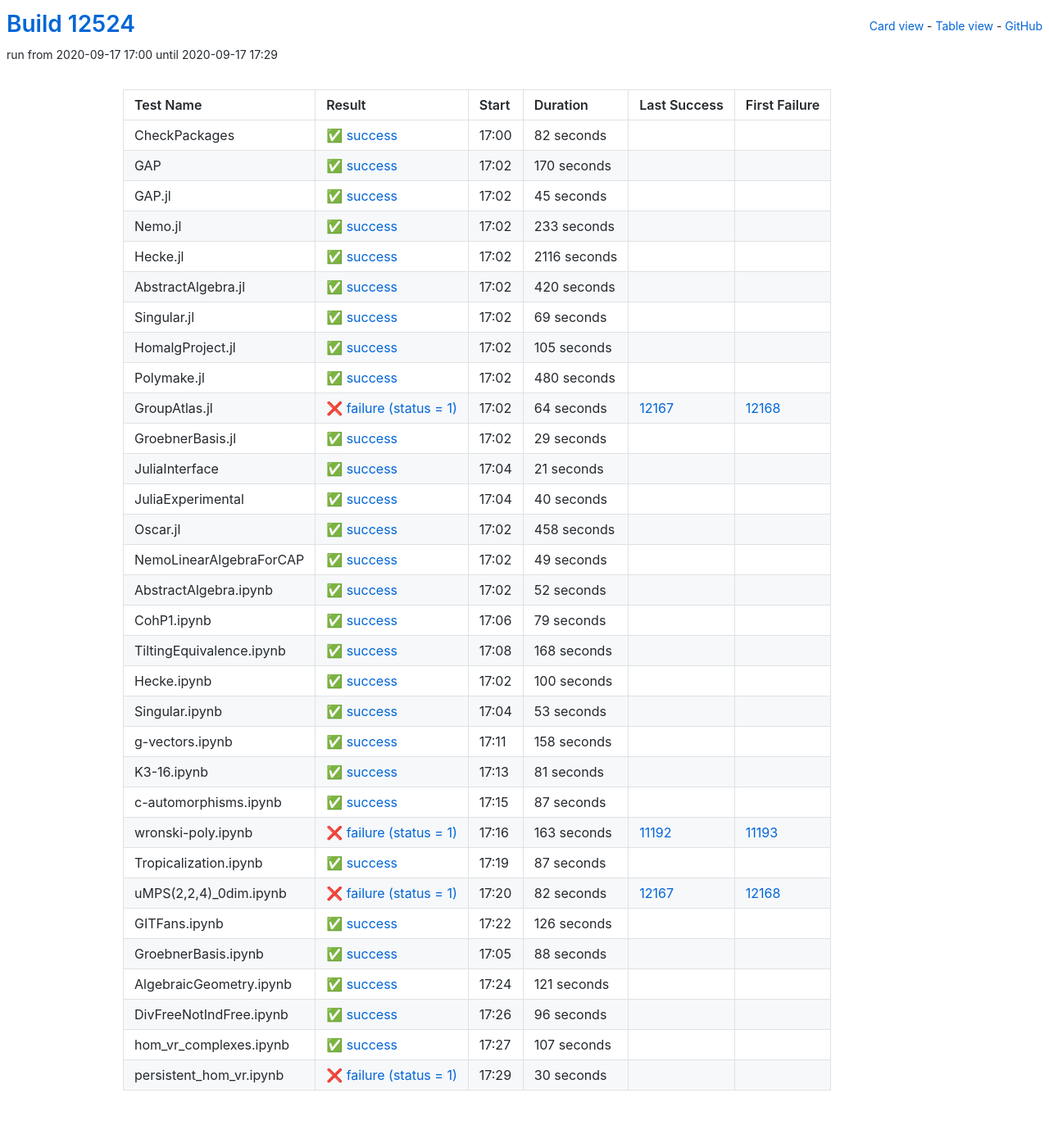
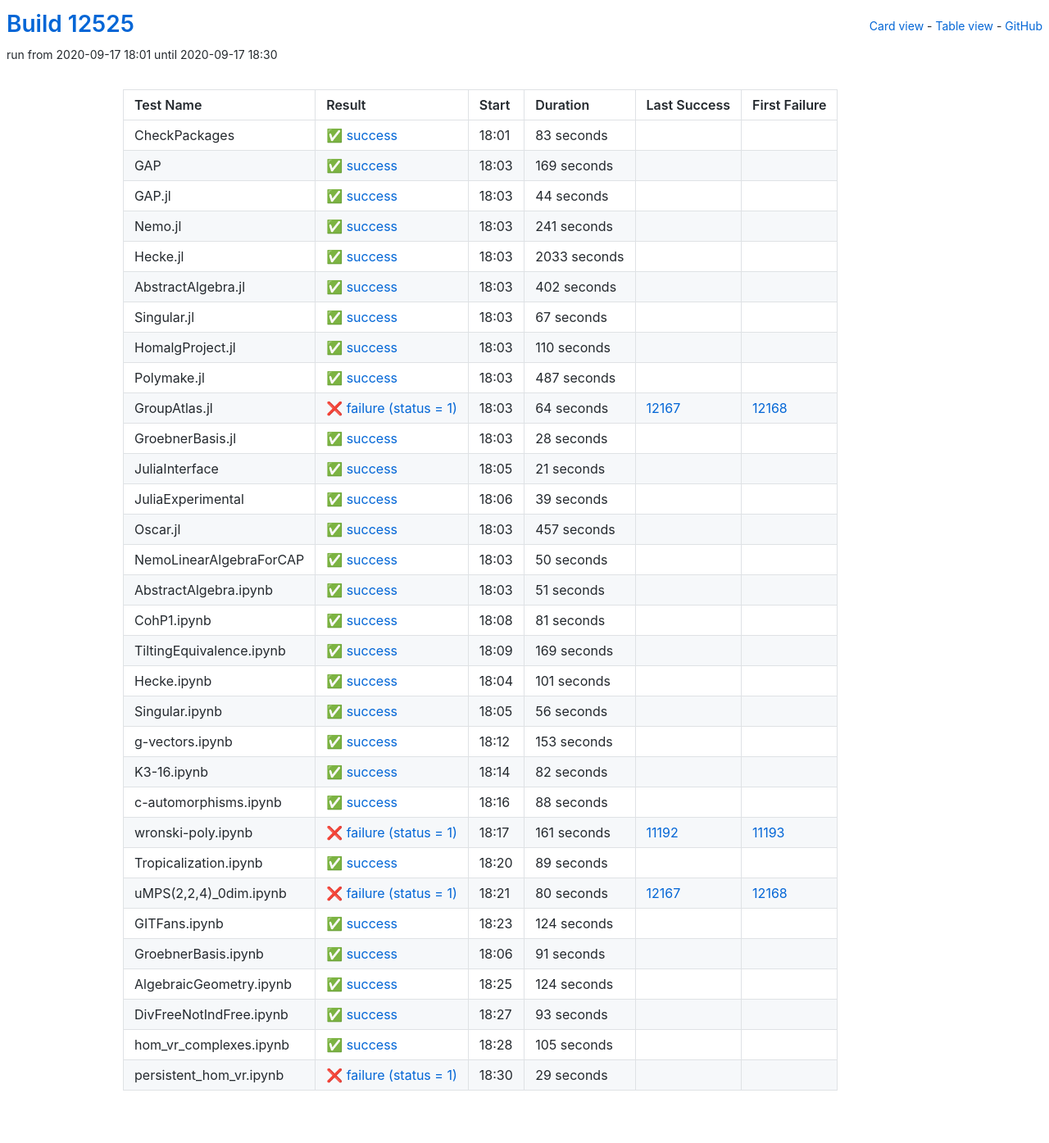
Before and after one commit to oscar-system/oscar-ci-status, a Jekyll site: the page built from table.html, in a window 1280 px wide. Shown: the whole page at 82% size. Built offline with Jekyll 4.4.1, drawn with Linux system fonts in a browser that asks for light colours.

Commit message:
Build #12525

```diff
--- a/_data/ci.yml
+++ b/_data/ci.yml
@@ -1,6 +1,6 @@
 ---
-build: 12524
-build_url: https://oscarci.mathematik.uni-kl.de/job/oscar/12524/
+build: 12525
+build_url: https://oscarci.mathematik.uni-kl.de/job/oscar/12525/
 job: oscar
 organization: oscar-system
 repo: oscar-ci-status
@@ -8,116 +8,116 @@
 tests:
 - name: CheckPackages
   id: checkpackages
-  log: https://oscarci.mathematik.uni-kl.de/job/oscar/12524/artifact/logs/build-12524/CheckPackages.log
-  start: 2020-09-17 17:00
+  log: https://oscarci.mathematik.uni-kl.de/job/oscar/12525/artifact/logs/build-12525/CheckPackages.log
+  start: 2020-09-17 18:01
   success: true
   exitcode: 0
   status: success
-  duration: 82
+  duration: 83
   last_success: false
   last_success_url:
   first_failure: false
   first_failure_url:
 - name: GAP
   id: gap
-  log: https://oscarci.mathematik.uni-kl.de/job/oscar/12524/artifact/logs/build-12524/GAP.log
-  start: 2020-09-17 17:02
+  log: https://oscarci.mathematik.uni-kl.de/job/oscar/12525/artifact/logs/build-12525/GAP.log
+  start: 2020-09-17 18:03
   success: true
   exitcode: 0
   status: success
-  duration: 170
+  duration: 169
   last_success: false
   last_success_url:
   first_failure: false
   first_failure_url:
 - name: GAP.jl
   id: gap-jl
-  log: https://oscarci.mathematik.uni-kl.de/job/oscar/12524/artifact/logs/build-12524/GAP.jl.log
-  start: 2020-09-17 17:02
+  log: https://oscarci.mathematik.uni-kl.de/job/oscar/12525/artifact/logs/build-12525/GAP.jl.log
+  start: 2020-09-17 18:03
   success: true
   exitcode: 0
   status: success
-  duration: 45
+  duration: 44
   last_success: false
   last_success_url:
   first_failure: false
   first_failure_url:
 - name: Nemo.jl
   id: nemo-jl
-  log: https://oscarci.mathematik.uni-kl.de/job/oscar/12524/artifact/logs/build-12524/Nemo.jl.log
-  start: 2020-09-17 17:02
+  log: https://oscarci.mathematik.uni-kl.de/job/oscar/12525/artifact/logs/build-12525/Nemo.jl.log
+  start: 2020-09-17 18:03
   success: true
   exitcode: 0
   status: success
-  duration: 233
+  duration: 241
   last_success: false
   last_success_url:
   first_failure: false
   first_failure_url:
 - name: Hecke.jl
   id: hecke-jl
-  log: https://oscarci.mathematik.uni-kl.de/job/oscar/12524/artifact/logs/build-12524/Hecke.jl.log
-  start: 2020-09-17 17:02
+  log: https://oscarci.mathematik.uni-kl.de/job/oscar/12525/artifact/logs/build-12525/Hecke.jl.log
+  start: 2020-09-17 18:03
   success: true
   exitcode: 0
   status: success
-  duration: 2116
+  duration: 2033
   last_success: false
   last_success_url:
   first_failure: false
   first_failure_url:
 - name: AbstractAlgebra.jl
   id: abstractalgebra-jl
-  log: https://oscarci.mathematik.uni-kl.de/job/oscar/12524/artifact/logs/build-12524/AbstractAlgebra.jl.log
-  start: 2020-09-17 17:02
+  log: https://oscarci.mathematik.uni-kl.de/job/oscar/12525/artifact/logs/build-12525/AbstractAlgebra.jl.log
+  start: 2020-09-17 18:03
   success: true
   exitcode: 0
   status: success
-  duration: 420
+  duration: 402
   last_success: false
   last_success_url:
   first_failure: false
   first_failure_url:
 - name: Singular.jl
   id: singular-jl
-  log: https://oscarci.mathematik.uni-kl.de/job/oscar/12524/artifact/logs/build-12524/Singular.jl.log
-  start: 2020-09-17 17:02
+  log: https://oscarci.mathematik.uni-kl.de/job/oscar/12525/artifact/logs/build-12525/Singular.jl.log
+  start: 2020-09-17 18:03
   success: true
   exitcode: 0
   status: success
-  duration: 69
+  duration: 67
   last_success: false
   last_success_url:
   first_failure: false
   first_failure_url:
 - name: HomalgProject.jl
   id: homalgproject-jl
-  log: https://oscarci.mathematik.uni-kl.de/job/oscar/12524/artifact/logs/build-12524/HomalgProject.jl.log
-  start: 2020-09-17 17:02
+  log: https://oscarci.mathematik.uni-kl.de/job/oscar/12525/artifact/logs/build-12525/HomalgProject.jl.log
+  start: 2020-09-17 18:03
   success: true
   exitcode: 0
   status: success
-  duration: 105
+  duration: 110
   last_success: false
   last_success_url:
   first_failure: false
   first_failure_url:
 - name: Polymake.jl
   id: polymake-jl
-  log: https://oscarci.mathematik.uni-kl.de/job/oscar/12524/artifact/logs/build-12524/Polymake.jl.log
-  start: 2020-09-17 17:02
+  log: https://oscarci.mathematik.uni-kl.de/job/oscar/12525/artifact/logs/build-12525/Polymake.jl.log
+  start: 2020-09-17 18:03
   success: true
   exitcode: 0
   status: success
-  duration: 480
+  duration: 487
   last_success: false
   last_success_url:
   first_failure: false
   first_failure_url:
 - name: GroupAtlas.jl
   id: groupatlas-jl
-  log: https://oscarci.mathematik.uni-kl.de/job/oscar/12524/artifact/logs/build-12524/GroupAtlas.jl.log
-  start: 2020-09-17 17:02
+  log: https://oscarci.mathematik.uni-kl.de/job/oscar/12525/artifact/logs/build-12525/GroupAtlas.jl.log
+  start: 2020-09-17 18:03
   success: false
   exitcode: 1
   status: failure
@@ -128,20 +128,20 @@
   first_failure_url: https://oscarci.mathematik.uni-kl.de/job/oscar/12168/
 - name: GroebnerBasis.jl
   id: groebnerbasis-jl
-  log: https://oscarci.mathematik.uni-kl.de/job/oscar/12524/artifact/logs/build-12524/GroebnerBasis.jl.log
-  start: 2020-09-17 17:02
+  log: https://oscarci.mathematik.uni-kl.de/job/oscar/12525/artifact/logs/build-12525/GroebnerBasis.jl.log
+  start: 2020-09-17 18:03
   success: true
   exitcode: 0
   status: success
-  duration: 29
+  duration: 28
   last_success: false
   last_success_url:
   first_failure: false
   first_failure_url:
 - name: JuliaInterface
   id: juliainterface
-  log: https://oscarci.mathematik.uni-kl.de/job/oscar/12524/artifact/logs/build-12524/JuliaInterface.log
-  start: 2020-09-17 17:04
+  log: https://oscarci.mathematik.uni-kl.de/job/oscar/12525/artifact/logs/build-12525/JuliaInterface.log
+  start: 2020-09-17 18:05
   success: true
   exitcode: 0
   status: success
@@ -152,116 +152,56 @@
   first_failure_url:
 - name: JuliaExperimental
   id: juliaexperimental
-  log: https://oscarci.mathematik.uni-kl.de/job/oscar/12524/artifact/logs/build-12524/JuliaExperimental.log
-  start: 2020-09-17 17:04
+  log: https://oscarci.mathematik.uni-kl.de/job/oscar/12525/artifact/logs/build-12525/JuliaExperimental.log
+  start: 2020-09-17 18:06
   success: true
   exitcode: 0
   status: success
-  duration: 40
+  duration: 39
   last_success: false
   last_success_url:
   first_failure: false
   first_failure_url:
 - name: Oscar.jl
   id: oscar-jl
-  log: https://oscarci.mathematik.uni-kl.de/job/oscar/12524/artifact/logs/build-12524/Oscar.jl.log
-  start: 2020-09-17 17:02
+  log: https://oscarci.mathematik.uni-kl.de/job/oscar/12525/artifact/logs/build-12525/Oscar.jl.log
+  start: 2020-09-17 18:03
   success: true
   exitcode: 0
   status: success
-  duration: 458
+  duration: 457
   last_success: false
   last_success_url:
   first_failure: false
   first_failure_url:
 - name: NemoLinearAlgebraForCAP
   id: nemolinearalgebraforcap
-  log: https://oscarci.mathematik.uni-kl.de/job/oscar/12524/artifact/logs/build-12524/NemoLinearAlgebraForCAP.log
-  start: 2020-09-17 17:02
+  log: https://oscarci.mathematik.uni-kl.de/job/oscar/12525/artifact/logs/build-12525/NemoLinearAlgebraForCAP.log
+  start: 2020-09-17 18:03
   success: true
   exitcode: 0
   status: success
-  duration: 49
+  duration: 50
   last_success: false
   last_success_url:
   first_failure: false
   first_failure_url:
 - name: AbstractAlgebra.ipynb
   id: abstractalgebra-ipynb
-  log: https://oscarci.mathematik.uni-kl.de/job/oscar/12524/artifact/logs/build-12524/AbstractAlgebra.ipynb.log
-  start: 2020-09-17 17:02
+  log: https://oscarci.mathematik.uni-kl.de/job/oscar/12525/artifact/logs/build-12525/AbstractAlgebra.ipynb.log
+  start: 2020-09-17 18:03
   success: true
   exitcode: 0
   status: success
-  duration: 52
+  duration: 51
   last_success: false
   last_success_url:
   first_failure: false
   first_failure_url:
 - name: CohP1.ipynb
   id: cohp1-ipynb
-  log: https://oscarci.mathematik.uni-kl.de/job/oscar/12524/artifact/logs/build-12524/CohP1.ipynb.log
-  start: 2020-09-17 17:06
-  success: true
-  exitcode: 0
-  status: success
-  duration: 79
-  last_success: false
-  last_success_url:
-  first_failure: false
-  first_failure_url:
-- name: TiltingEquivalence.ipynb
-  id: tiltingequivalence-ipynb
-  log: https://oscarci.mathematik.uni-kl.de/job/oscar/12524/artifact/logs/build-12524/TiltingEquivalence.ipynb.log
-  start: 2020-09-17 17:08
-  success: true
-  exitcode: 0
-  status: success
-  duration: 168
-  last_success: false
-  last_success_url:
-  first_failure: false
-  first_failure_url:
-- name: Hecke.ipynb
-  id: hecke-ipynb
-  log: https://oscarci.mathematik.uni-kl.de/job/oscar/12524/artifact/logs/build-12524/Hecke.ipynb.log
-  start: 2020-09-17 17:02
-  success: true
-  exitcode: 0
-  status: success
-  duration: 100
-  last_success: false
-  last_success_url:
-  first_failure: false
-  first_failure_url:
-- name: Singular.ipynb
-  id: singular-ipynb
-  log: https://oscarci.mathematik.uni-kl.de/job/oscar/12524/artifact/logs/build-12524/Singular.ipynb.log
-  start: 2020-09-17 17:04
-  success: true
-  exitcode: 0
-  status: success
-  duration: 53
-  last_success: false
-  last_success_url:
-  first_failure: false
-  first_failure_url:
-- name: g-vectors.ipynb
-  id: g-vectors-ipynb
-  log: https://oscarci.mathematik.uni-kl.de/job/oscar/12524/artifact/logs/build-12524/g-vectors.ipynb.log
-  start: 2020-09-17 17:11
-  success: true
-  exitcode: 0
-  status: success
-  duration: 158
-  last_success: false
-  last_success_url:
-  first_failure: false
-  first_failure_url:
-- name: K3-16.ipynb
-  id: k3-16-ipynb
-  log: https://oscarci.mathematik.uni-kl.de/job/oscar/12524/artifact/logs/build-12524/K3-16.ipynb.log
-  start: 2020-09-17 17:13
+  log: https://oscarci.mathematik.uni-kl.de/job/oscar/12525/artifact/logs/build-12525/CohP1.ipynb.log
+  start: 2020-09-17 18:08
   success: true
   exitcode: 0
   status: success
@@ -270,70 +210,70 @@
   last_success_url:
   first_failure: false
   first_failure_url:
-- name: c-automorphisms.ipynb
-  id: c-automorphisms-ipynb
-  log: https://oscarci.mathematik.uni-kl.de/job/oscar/12524/artifact/logs/build-12524/c-automorphisms.ipynb.log
-  start: 2020-09-17 17:15
+- name: TiltingEquivalence.ipynb
+  id: tiltingequivalence-ipynb
+  log: https://oscarci.mathematik.uni-kl.de/job/oscar/12525/artifact/logs/build-12525/TiltingEquivalence.ipynb.log
+  start: 2020-09-17 18:09
   success: true
   exitcode: 0
   status: success
-  duration: 87
+  duration: 169
   last_success: false
   last_success_url:
   first_failure: false
   first_failure_url:
-- name: wronski-poly.ipynb
-  id: wronski-poly-ipynb
-  log: https://oscarci.mathematik.uni-kl.de/job/oscar/12524/artifact/logs/build-12524/wronski-poly.ipynb.log
-  start: 2020-09-17 17:16
-  success: false
-  exitcode: 1
-  status: failure
-  duration: 163
-  last_success: 11192
-  last_success_url: https://oscarci.mathematik.uni-kl.de/job/oscar/11192/
-  first_failure: 11193
-  first_failure_url: https://oscarci.mathematik.uni-kl.de/job/oscar/11193/
-- name: Tropicalization.ipynb
-  id: tropicalization-ipynb
-  log: https://oscarci.mathematik.uni-kl.de/job/oscar/12524/artifact/logs/build-12524/Tropicalization.ipynb.log
-  start: 2020-09-17 17:19
+- name: Hecke.ipynb
+  id: hecke-ipynb
+  log: https://oscarci.mathematik.uni-kl.de/job/oscar/12525/artifact/logs/build-12525/Hecke.ipynb.log
+  start: 2020-09-17 18:04
   success: true
   exitcode: 0
   status: success
-  duration: 87
+  duration: 101
   last_success: false
   last_success_url:
   first_failure: false
   first_failure_url:
-- name: uMPS(2,2,4)_0dim.ipynb
-  id: umps-2-2-4-0dim-ipynb
-  log: https://oscarci.mathematik.uni-kl.de/job/oscar/12524/artifact/logs/build-12524/uMPS-2-2-4-_0dim.ipynb.log
-  start: 2020-09-17 17:20
-  success: false
-  exitcode: 1
-  status: failure
-  duration: 82
-  last_success: 12167
-  last_success_url: https://oscarci.mathematik.uni-kl.de/job/oscar/12167/
-  first_failure: 12168
-  first_failure_url: https://oscarci.mathematik.uni-kl.de/job/oscar/12168/
-- name: GITFans.ipynb
-  id: gitfans-ipynb
-  log: https://oscarci.mathematik.uni-kl.de/job/oscar/12524/artifact/logs/build-12524/GITFans.ipynb.log
-  start: 2020-09-17 17:22
+- name: Singular.ipynb
+  id: singular-ipynb
+  log: https://oscarci.mathematik.uni-kl.de/job/oscar/12525/artifact/logs/build-12525/Singular.ipynb.log
+  start: 2020-09-17 18:05
   success: true
   exitcode: 0
   status: success
-  duration: 126
+  duration: 56
   last_success: false
   last_success_url:
   first_failure: false
   first_failure_url:
-- name: GroebnerBasis.ipynb
-  id: groebnerbasis-ipynb
-  log: https://oscarci.mathematik.uni-kl.de/job/oscar/12524/artifact/logs/build-12524/GroebnerBasis.ipynb.log
-  start: 2020-09-17 17:05
+- name: g-vectors.ipynb
+  id: g-vectors-ipynb
+  log: https://oscarci.mathematik.uni-kl.de/job/oscar/12525/artifact/logs/build-12525/g-vectors.ipynb.log
+  start: 2020-09-17 18:12
+  success: true
+  exitcode: 0
+  status: success
+  duration: 153
+  last_success: false
+  last_success_url:
+  first_failure: false
+  first_failure_url:
+- name: K3-16.ipynb
+  id: k3-16-ipynb
+  log: https://oscarci.mathematik.uni-kl.de/job/oscar/12525/artifact/logs/build-12525/K3-16.ipynb.log
+  start: 2020-09-17 18:14
+  success: true
+  exitcode: 0
+  status: success
+  duration: 82
+  last_success: false
+  last_success_url:
+  first_failure: false
+  first_failure_url:
+- name: c-automorphisms.ipynb
+  id: c-automorphisms-ipynb
+  log: https://oscarci.mathematik.uni-kl.de/job/oscar/12525/artifact/logs/build-12525/c-automorphisms.ipynb.log
+  start: 2020-09-17 18:16
   success: true
   exitcode: 0
   status: success
@@ -342,50 +282,110 @@
   last_success_url:
   first_failure: false
   first_failure_url:
-- name: AlgebraicGeometry.ipynb
-  id: algebraicgeometry-ipynb
-  log: https://oscarci.mathematik.uni-kl.de/job/oscar/12524/artifact/logs/build-12524/AlgebraicGeometry.ipynb.log
-  start: 2020-09-17 17:24
+- name: wronski-poly.ipynb
+  id: wronski-poly-ipynb
+  log: https://oscarci.mathematik.uni-kl.de/job/oscar/12525/artifact/logs/build-12525/wronski-poly.ipynb.log
+  start: 2020-09-17 18:17
+  success: false
+  exitcode: 1
+  status: failure
+  duration: 161
+  last_success: 11192
+  last_success_url: https://oscarci.mathematik.uni-kl.de/job/oscar/11192/
+  first_failure: 11193
+  first_failure_url: https://oscarci.mathematik.uni-kl.de/job/oscar/11193/
+- name: Tropicalization.ipynb
+  id: tropicalization-ipynb
+  log: https://oscarci.mathematik.uni-kl.de/job/oscar/12525/artifact/logs/build-12525/Tropicalization.ipynb.log
+  start: 2020-09-17 18:20
   success: true
   exitcode: 0
   status: success
-  duration: 121
+  duration: 89
+  last_success: false
+  last_success_url:
+  first_failure: false
+  first_failure_url:
+- name: uMPS(2,2,4)_0dim.ipynb
+  id: umps-2-2-4-0dim-ipynb
+  log: https://oscarci.mathematik.uni-kl.de/job/oscar/12525/artifact/logs/build-12525/uMPS-2-2-4-_0dim.ipynb.log
+  start: 2020-09-17 18:21
+  success: false
+  exitcode: 1
+  status: failure
+  duration: 80
+  last_success: 12167
+  last_success_url: https://oscarci.mathematik.uni-kl.de/job/oscar/12167/
+  first_failure: 12168
+  first_failure_url: https://oscarci.mathematik.uni-kl.de/job/oscar/12168/
+- name: GITFans.ipynb
+  id: gitfans-ipynb
+  log: https://oscarci.mathematik.uni-kl.de/job/oscar/12525/artifact/logs/build-12525/GITFans.ipynb.log
+  start: 2020-09-17 18:23
+  success: true
+  exitcode: 0
+  status: success
+  duration: 124
+  last_success: false
+  last_success_url:
+  first_failure: false
+  first_failure_url:
+- name: GroebnerBasis.ipynb
+  id: groebnerbasis-ipynb
+  log: https://oscarci.mathematik.uni-kl.de/job/oscar/12525/artifact/logs/build-12525/GroebnerBasis.ipynb.log
+  start: 2020-09-17 18:06
+  success: true
+  exitcode: 0
+  status: success
+  duration: 91
+  last_success: false
+  last_success_url:
+  first_failure: false
+  first_failure_url:
+- name: AlgebraicGeometry.ipynb
+  id: algebraicgeometry-ipynb
+  log: https://oscarci.mathematik.uni-kl.de/job/oscar/12525/artifact/logs/build-12525/AlgebraicGeometry.ipynb.log
+  start: 2020-09-17 18:25
+  success: true
+  exitcode: 0
+  status: success
+  duration: 124
   last_success: false
   last_success_url:
   first_failure: false
   first_failure_url:
 - name: DivFreeNotIndFree.ipynb
   id: divfreenotindfree-ipynb
-  log: https://oscarci.mathematik.uni-kl.de/job/oscar/12524/artifact/logs/build-12524/DivFreeNotIndFree.ipynb.log
-  start: 2020-09-17 17:26
+  log: https://oscarci.mathematik.uni-kl.de/job/oscar/12525/artifact/logs/build-12525/DivFreeNotIndFree.ipynb.log
+  start: 2020-09-17 18:27
   success: true
   exitcode: 0
   status: success
-  duration: 96
+  duration: 93
   last_success: false
   last_success_url:
   first_failure: false
   first_failure_url:
 - name: hom_vr_complexes.ipynb
   id: hom-vr-complexes-ipynb
-  log: https://oscarci.mathematik.uni-kl.de/job/oscar/12524/artifact/logs/build-12524/hom_vr_complexes.ipynb.log
-  start: 2020-09-17 17:27
+  log: https://oscarci.mathematik.uni-kl.de/job/oscar/12525/artifact/logs/build-12525/hom_vr_complexes.ipynb.log
+  start: 2020-09-17 18:28
   success: true
   exitcode: 0
   status: success
-  duration: 107
+  duration: 105
   last_success: false
   last_success_url:
   first_failure: false
   first_failure_url:
 - name: persistent_hom_vr.ipynb
   id: persistent-hom-vr-ipynb
-  log: https://oscarci.mathematik.uni-kl.de/job/oscar/12524/artifact/logs/build-12524/persistent_hom_vr.ipynb.log
-  start: 2020-09-17 17:29
+  log: https://oscarci.mathematik.uni-kl.de/job/oscar/12525/artifact/logs/build-12525/persistent_hom_vr.ipynb.log
+  start: 2020-09-17 18:30
   success: false
   exitcode: 1
   status: failure
-  duration: 30
+  duration: 29
   last_success: false
   last_success_url:
   first_failure: false
```
Also changed, not shown: README.md.
